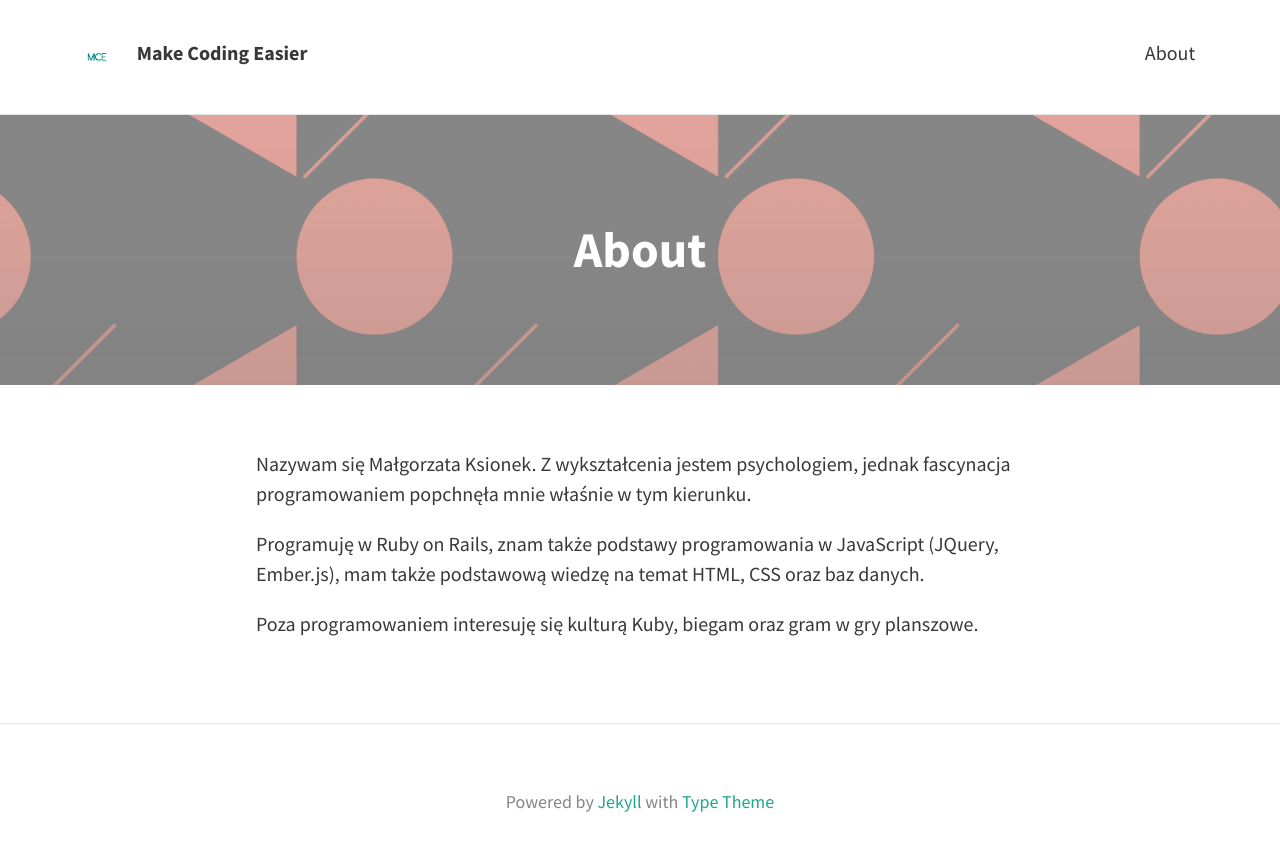
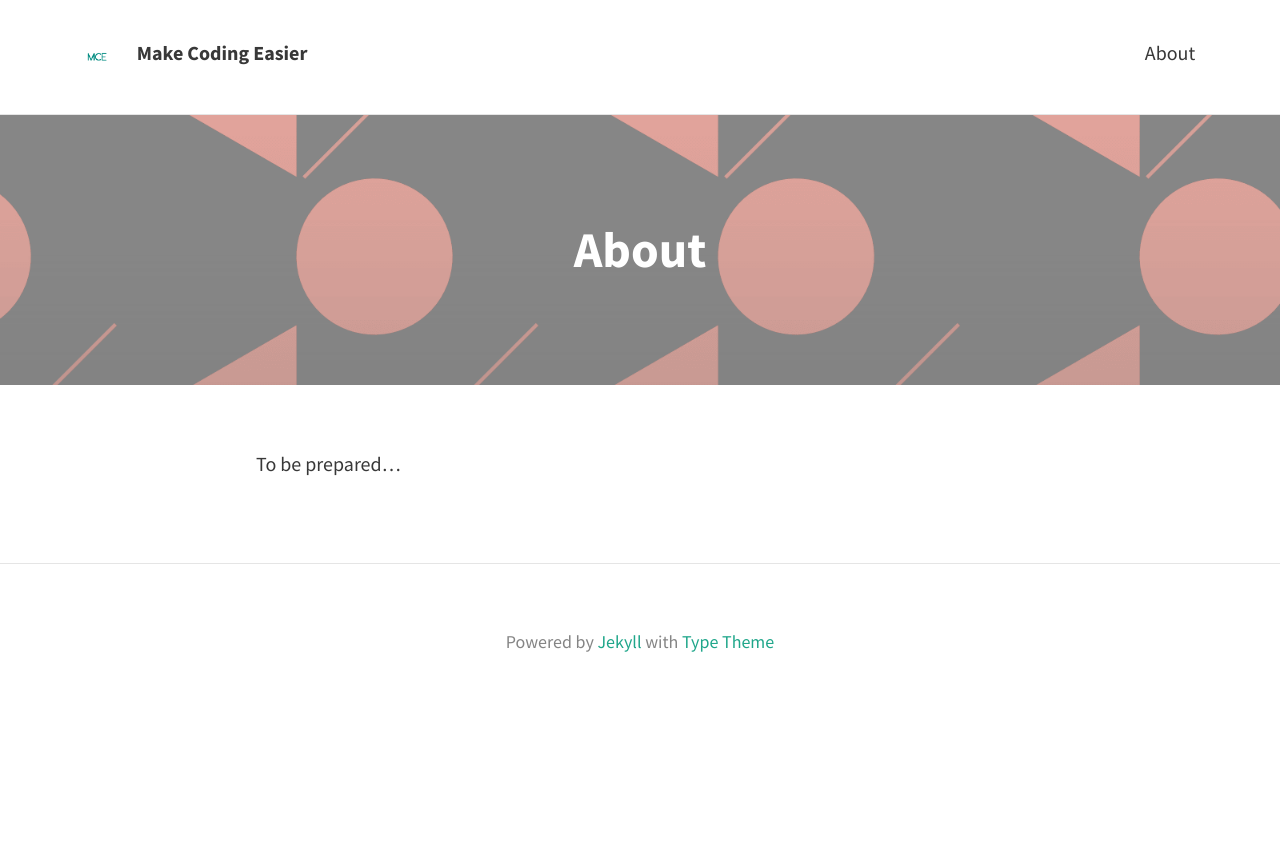
Before and after one commit to MCeasier/MCeasier.github.io, a Jekyll site: the page built from about.md, in a window 1280 px wide. Shown: the top 851 px of the page. Built offline with Jekyll 4.4.1, drawn with Linux system fonts in a browser that asks for light colours; nearby versions of some CDN libraries.

Commit message:
change about

```diff
--- a/about.md
+++ b/about.md
@@ -5,8 +5,4 @@ permalink: /about/
 feature-img: "img/sample_feature_img_2.png"
 ---
 
-Nazywam się Małgorzata Ksionek. Z wykształcenia jestem psychologiem, jednak fascynacja programowaniem popchnęła mnie właśnie w tym kierunku.
-
-Programuję w Ruby on Rails, znam także podstawy programowania w JavaScript (JQuery, Ember.js), mam także podstawową wiedzę na temat HTML, CSS oraz baz danych.
-
-Poza programowaniem interesuję się kulturą Kuby, biegam oraz gram w gry planszowe.
+To be prepared...
```
